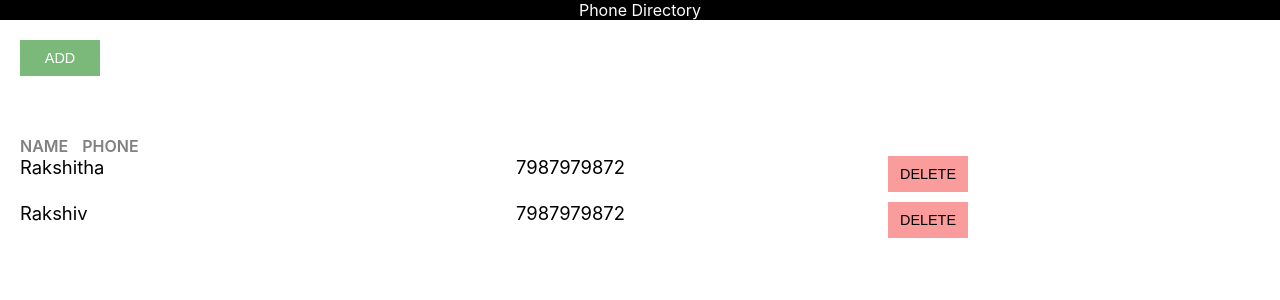
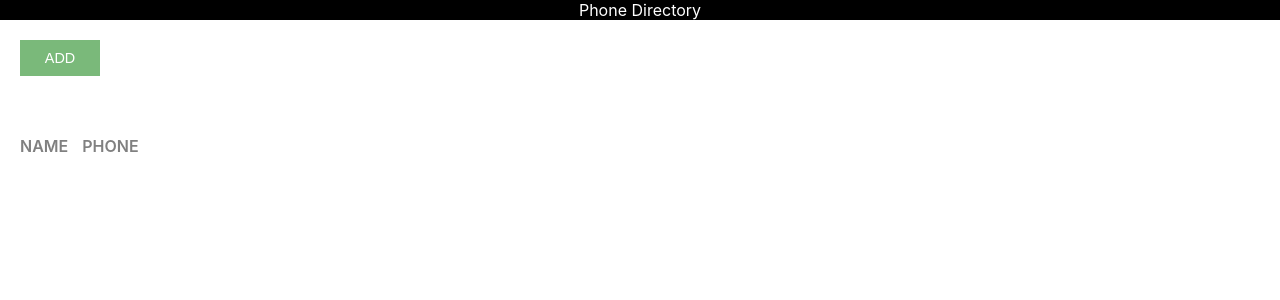
Before and after one commit to riya8147/phone_directory, a React (Create React App) app: page / in a window 1280 px wide. Shown: the top 300 px of the page. Built offline with nearby package versions, Linux system fonts and the light colour scheme.

Commit message:
Added state in ‘AddSubscriber’ and ‘App’ components

```diff
--- /dev/null
+++ b/src/AddSubscriber.js
@@ -0,0 +1,55 @@
+import React, { Component } from 'react';
+import Header from './Header';
+
+import './AddSubscriber.css';
+
+class AddSubscriber extends Component{
+
+
+    constructor(){
+        super();
+        this.state={
+           id: 0,
+           name: '',
+           phone: ''
+        }
+        console.log(this.state);
+    }
+    inputChangedHandler = (e) =>{
+        const state = this.state;
+        state[e.target.name] = e.target.value;
+        this.setState(state);
+        console.log(this.state);
+    }
+
+    render(){
+
+        const {name, phone} = this.state;
+
+
+        return(
+            <div>
+                <Header heading="ADD SUBSCRIBER"/>
+                <div className="component-body-container">
+                    <button className="custom-btn">Back</button>
+                    <form className="subsciber-form">
+                    <label htmlFor="name" className="label-control">Name:</label>
+                    <input id="name" type="text" className="input-control" name="name" onChange={this.inputChangedHandler}></input><br></br><br></br>
+                    <label htmlFor="name" className="label-control">Phone:</label>
+                    <input id="phone" type="text" className="input-control" name="phone" onChange={this.inputChangedHandler}></input><br></br><br></br>
+                    <div className="subsciber-info-container">
+                        <span className="subscriber-to-add-heading">Subscriber to be added:</span><br></br>
+                        <span className="subscriber-info">Name: {name}</span><br></br>
+                        <span className="subscriber-info">Phone: {phone}</span><br></br>
+                    </div>
+                    <button type="submit" className="custom-btn add-btn">Add</button>
+                </form>
+                </div>
+
+            </div>
+        )
+
+    }
+}
+
+export default AddSubscriber;
--- a/src/App.js
+++ b/src/App.js
@@ -5,32 +5,45 @@
 
 import './App.css'
 
+
+    // let x = 10;
+    // let y = 20;
+    // let subscribers = [
+    //   {
+    //     id: 1,
+    //     name: "Rakshitha",
+    //     phone: "7987979872"
+    //   },
+    //   {
+    //     id: 2,
+    //     name: "Rakshiv",
+    //     phone: "7987979872"
+    //   }
+
+    // ]
+
 class App extends Component{
+  constructor()
+    {
+      super();
+      this.state = {
+        subcribersListToShow : []
+      }
+    }
+
 
 
   render() {
-    // let x = 10;
-    // let y = 20;
-    let subscribers = [
-      {
-        id: 1,
-        name: "Rakshitha",
-        phone: "7987979872"
-      },
-      {
-        id: 2,
-        name: "Rakshiv",
-        phone: "7987979872"
-      }
 
-    ]
+
+
 
     return (
       <div className="component-container">
       <Header heading="Phone Directory"  developed_by="RAKSHITHA"></Header>
       <div className="component-body-container">
       <button className="custom-btn add-btn">ADD</button>
-      <div>
+
         <div className="grid-container heading-container"></div>
         <span className="grid-item name-heading"> Name</span>
         <span className="grid-item phone-heading"> Phone</span>
@@ -39,13 +52,13 @@
       <input id="name" type="text" placeholder="Type Here" defaultValue={x+y}></input> */}
 
       {
-        subscribers.map(sub => {
+        this.state.subcribersListToShow.map(sub => {
           return <div key={sub.id} className="grid-container">
           <span className="grid-item">{sub.name}</span>
           <span className="grid-item">{sub.phone}</span>
 
           <span className="grid-item action-btn-container">
-          <button className="custom-btn delete-btn">Delete</button>
+          <button className="custom-btn delete-btn"  onClick={this.deleteHandler.bind(this, "Delete Clicked")}>Delete</button>
           </span>
 
           </div>
@@ -55,7 +68,7 @@
 
 
       </div>
-      </div>
+
     );
 
   }
--- /dev/null
+++ b/src/common/common.css
@@ -0,0 +1,19 @@
+.component-body-container {
+    padding: 20px;
+}
+
+.custom-btn {
+    padding: 10px;
+    border: none;
+    margin-right: 10px;
+    text-transform: uppercase;
+    width: 80px;
+    font-size: 0.9rem;
+    cursor: pointer;
+    outline: none;
+    background: #d3d3d3;
+}
+.add-btn {
+    background: #7ab97a;
+    color: #fff;
+}
--- a/src/index.js
+++ b/src/index.js
@@ -1,17 +1,14 @@
 import React from 'react';
-import ReactDOM from 'react-dom/client';
+//import ReactDOM from 'react-dom/client';
 import './index.css';
 import App from './App';
 import reportWebVitals from './reportWebVitals';
+import ReactDOM from 'react-dom';
 
-const root = ReactDOM.createRoot(document.getElementById('root'));
-root.render(
-  <React.StrictMode>
-    <App />
-  </React.StrictMode>
-);
+//import AddSubscriber from './AddSubscriber';
 
-// If you want to start measuring performance in your app, pass a function
-// to log results (for example: reportWebVitals(console.log))
-// or send to an analytics endpoint. Learn more: https://bit.ly/CRA-vitals
+import './common/common.css';
+
+
+ReactDOM.render(<App/>,document.getElementById('root'));
 reportWebVitals();
```
Also changed, not shown: src/AddSubscriber.css (added).
